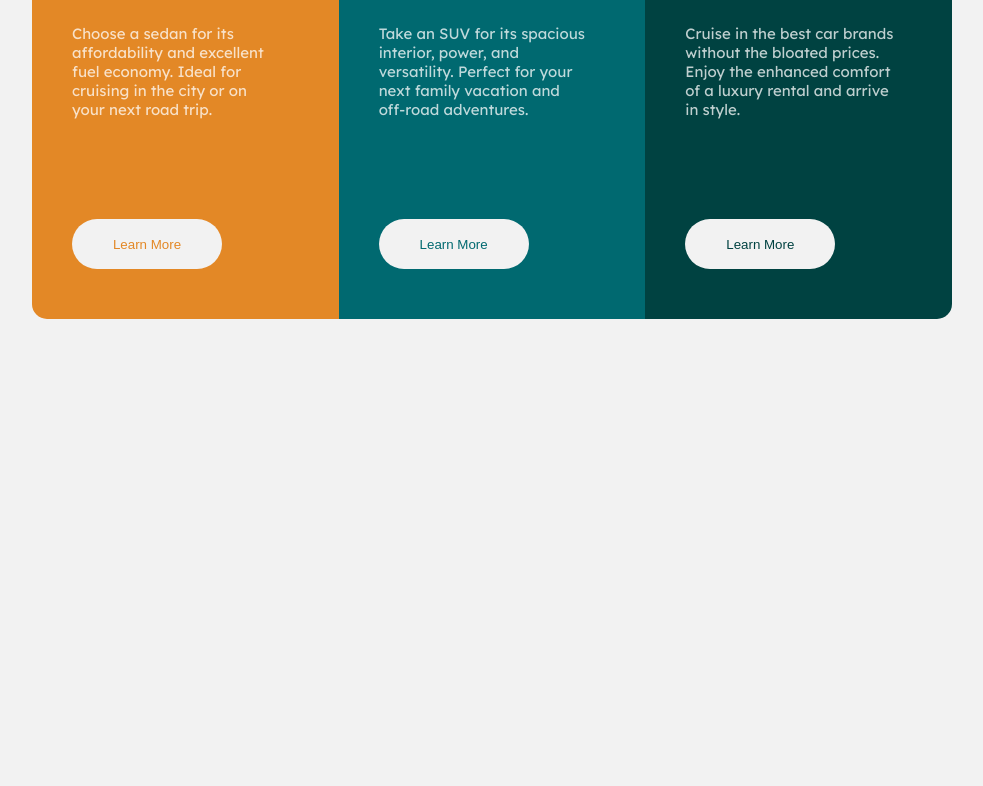
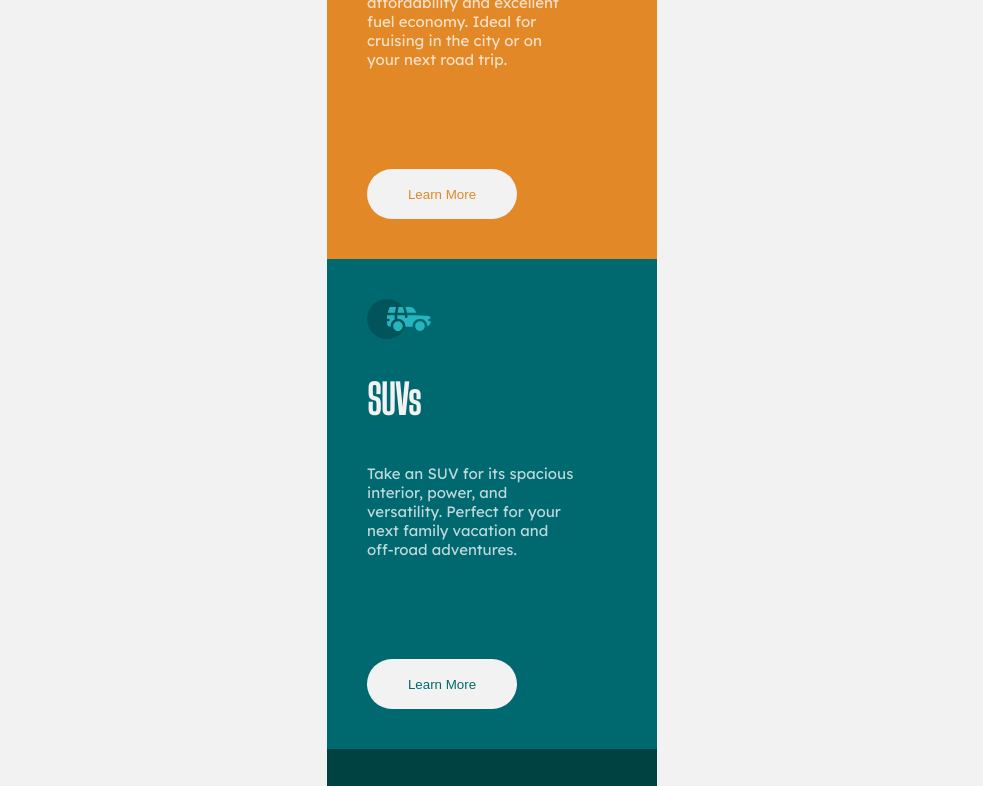
Before and after one commit to iormes/3ColumnPreviewCard-Challenge, a plain HTML site: page index.html in a window 1280 px wide. Shown: the part 331-1117 px from the top of the page, without its empty margins (148-1131 px from the left). Before the commit the page ends 800 px from the top, so only its background shows below. Drawn offline with Linux system fonts and the light colour scheme.

Commit message:
Update styles.css

```diff
--- a/styles.css
+++ b/styles.css
@@ -30,6 +30,25 @@ button{
     margin-top: 85px;
 }
 
+@media (min-width: 375px) and (max-width: 1440px){
+    .container{
+        margin: 100px auto;
+
+        width: 330px;
+
+        border-radius: 15px;
+        overflow: hidden;
+    }
+
+    section{
+        height: 343;
+        width: 330px;
+        padding: 40px;
+    }
+
+}
+
+@media (min-width: 1440px){
    .container{
         position: absolute;
         top: 50%;
@@ -52,6 +71,8 @@ section{
         width: 310px;
         padding: 40px;
     }
+}
+
 
 /* Sedans */
 #sedans{
```
Lines whose indentation alone changed are shown as unchanged.
